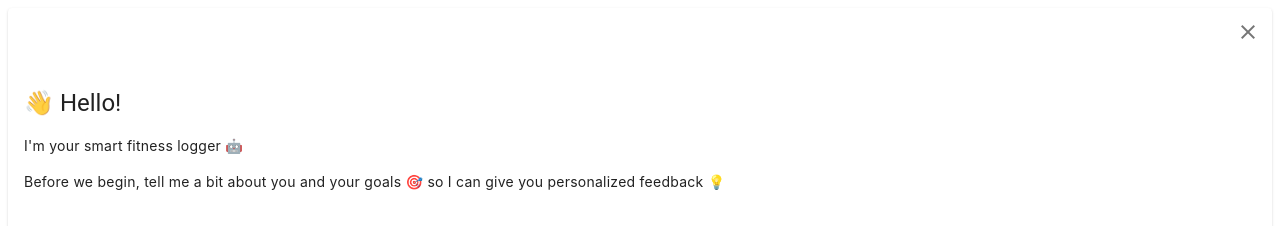
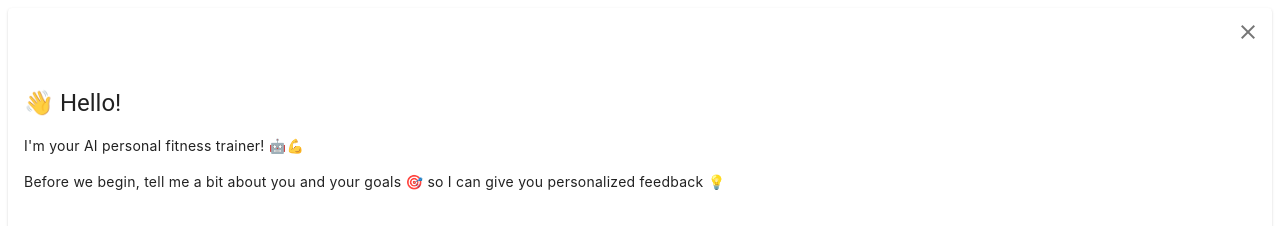
Before and after one commit to Snapu/logbuch, a Vue app: page /#/setup in a window 1280 px wide. Shown: the top 226 px of the page. Built offline with nearby package versions, Linux system fonts and the light colour scheme.

Commit message:
feat: change welcome msg

```diff
--- a/src/components/SetupQuestions.vue
+++ b/src/components/SetupQuestions.vue
@@ -83,7 +83,7 @@ function save() {
       <v-tabs-window-item :value="1">
         <v-card-text>
           <p class="text-h5">👋 Hello!</p>
-          <p>I'm your smart fitness logger 🤖</p>
+          <p>I'm your AI personal fitness trainer! 🤖💪</p>
           <p>
             Before we begin, tell me a bit about you and your goals 🎯 so I can give you
             personalized feedback 💡
```
Also changed, not shown: 6 other files (tests, documents, lock files or other folders).
